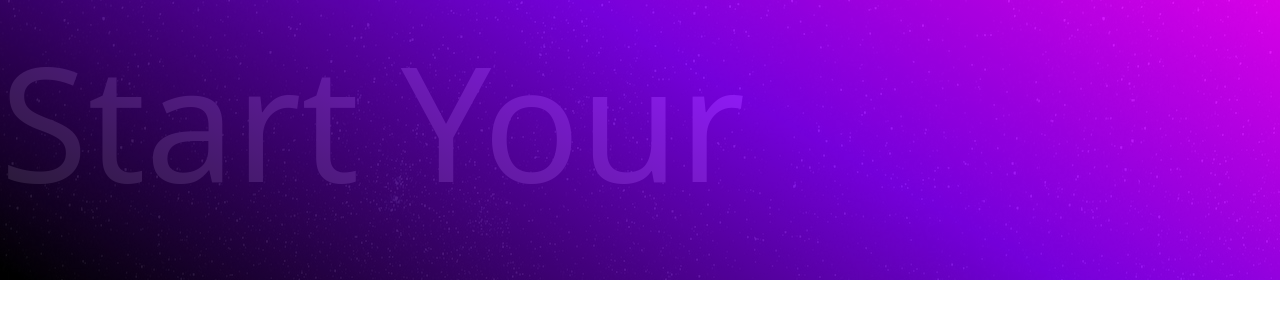
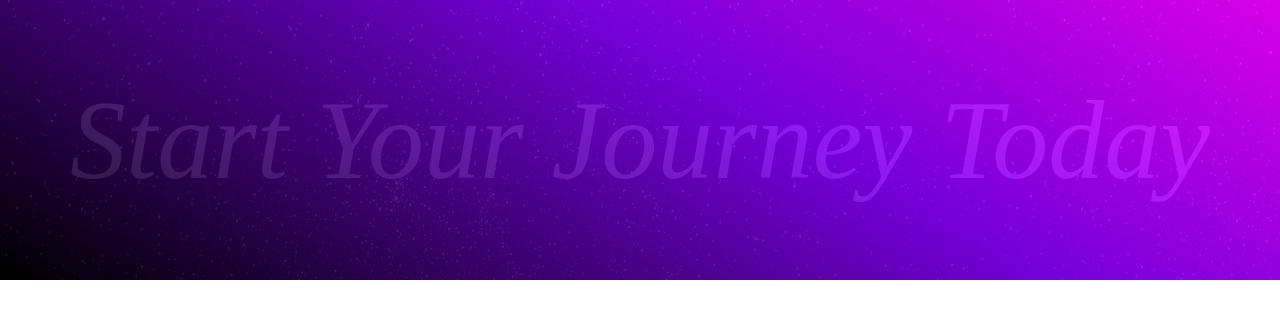
Before and after one commit to Brysonm77/FitnessTracker, a React (Create React App) app in the folder client/: page / in a window 1280 px wide. Shown: the top 318 px of the page. Built offline with nearby package versions, Linux system fonts and the light colour scheme.

Commit message:
LandingPG-styled the words

```diff
--- a/client/src/components/intro/component.tsx
+++ b/client/src/components/intro/component.tsx
@@ -8,7 +8,7 @@ const starAni = keyframes`
   to { opacity: .6; color: ${$skyBlue}; }
 `;
 
-const words = ['Start Your Journey', 'Be Better Than Yesterday', 'Test'];
+const words = ['Start Your Journey Today', 'Be Better Than Yesterday', 'Test'];
 
 const styles = {
   background: css({
@@ -26,7 +26,14 @@ const styles = {
     animation: `${starAni} 4s linear infinite alternate`,
   }),
   text: css({
-    fontSize: '10rem',
+    fontSize: '7rem',
+    fontFamily: 'playfair',
+    fontStyle: 'italic',
+    display: 'flex',
+    justifyContent: 'center',
+    alignItems: 'center',
+    margin: '0 auto',
+    height: '100%',
   }),
 };
 
```
